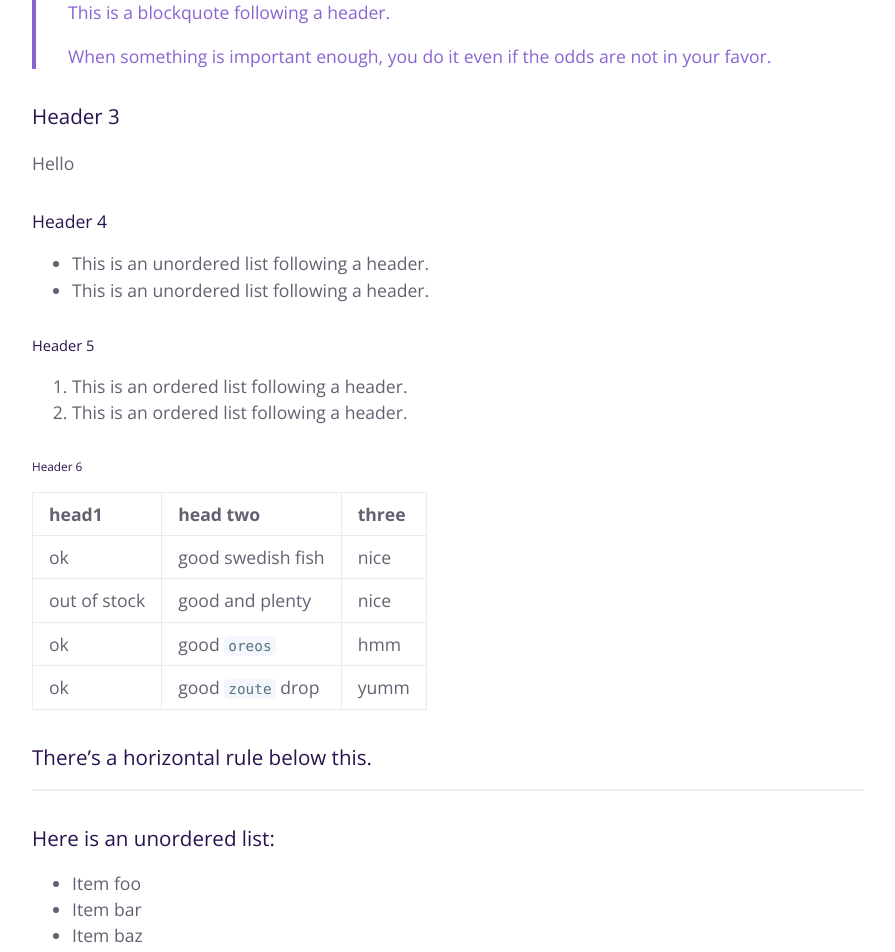
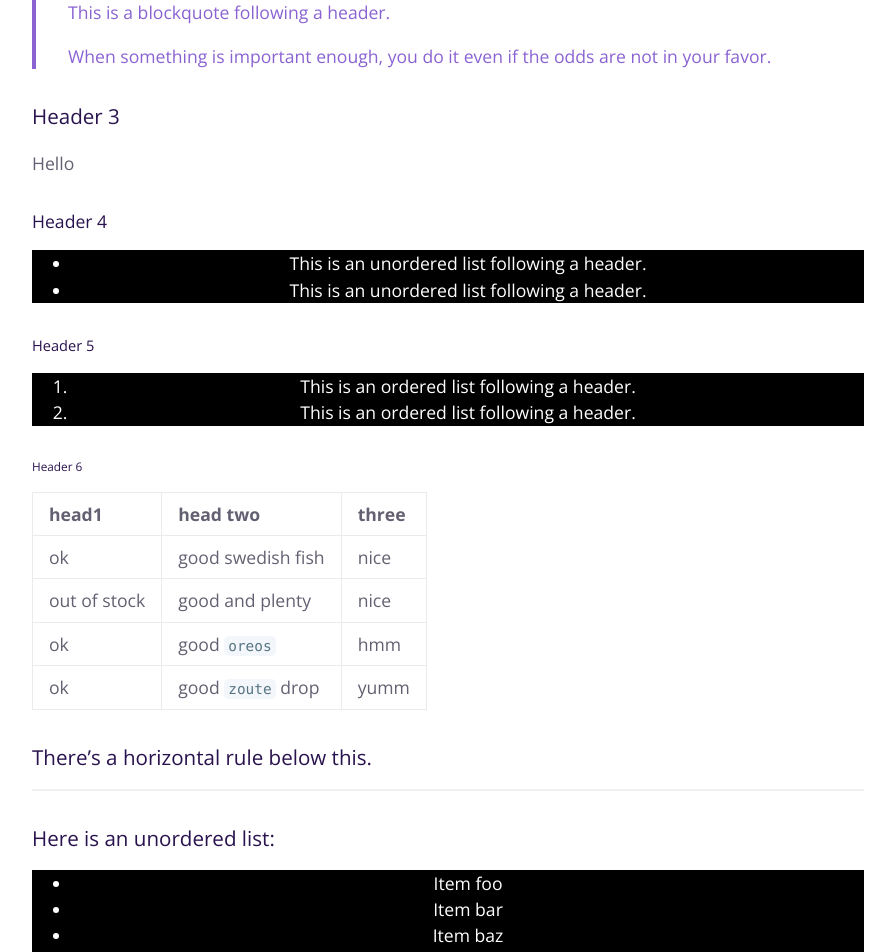
Before and after one commit to rcdorsey/rcdcorsey.github.io, a Jekyll site: the page built from index.md, in a window 1280 px wide. Shown: the part 1091-2043 px from the top of the page, without its empty margins (192-1087 px from the left). Built offline with Jekyll 4.4.1, drawn with Linux system fonts in a browser that asks for light colours.

Commit message:
Change ul settings

```diff
--- a/_sass/jekyll-theme-cayman.scss
+++ b/_sass/jekyll-theme-cayman.scss
@@ -288,6 +288,9 @@ a {
 
   ul,
   ol {
+    color: $header-heading-color;
+    text-align: center;
+    background-color: $header-bg-color;
     margin-top: 0;
   }
 
```
